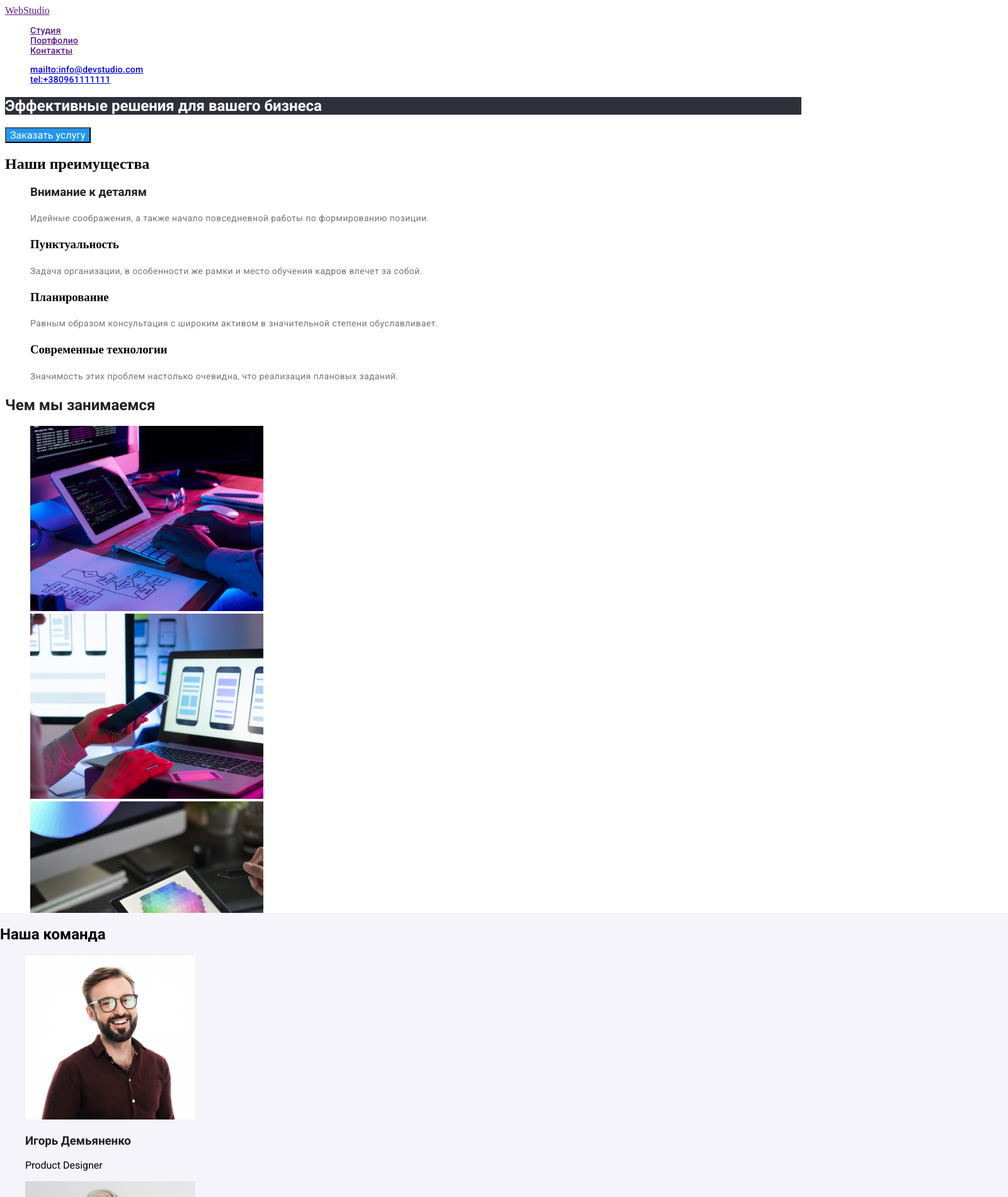
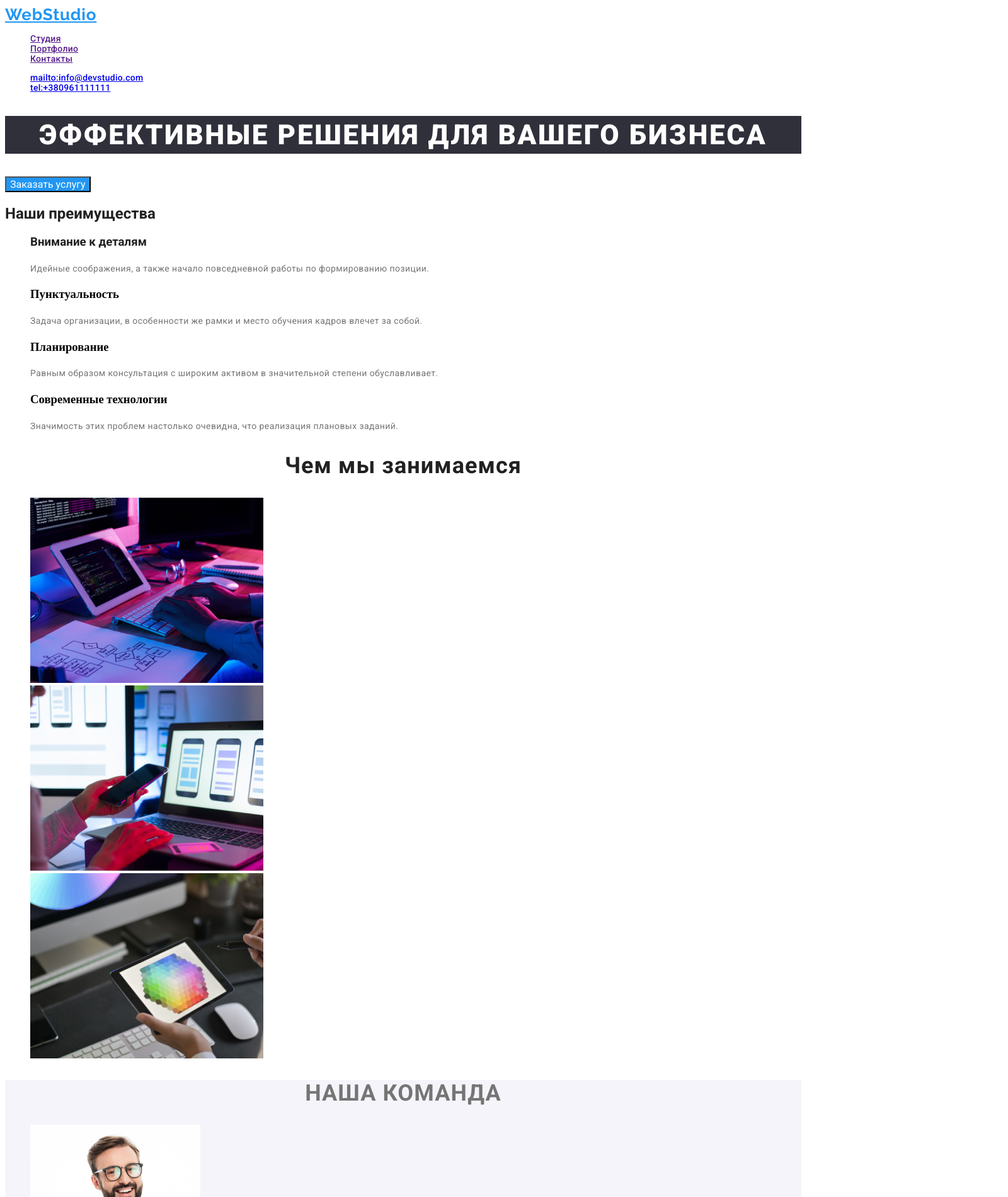
Before and after one commit to ArinaGirij/goit-markup-hw-02, a plain HTML site: page index.html in a window 1280 px wide. Shown: the top 1900 px of the page at 63% size, 1600 px wide, since content can reach past the window. Drawn offline with Linux system fonts and the light colour scheme.

Commit message:
added new linew

```diff
--- a/css/style.css
+++ b/css/style.css
@@ -13,8 +13,20 @@ ul {
   list-style: none;
 }
 /* Site nav index html*/
+
+.link {
+  color: #2196f3;
+  font-family: Raleway;
+  font-style: normal;
+  font-weight: bold;
+  font-size: 26px;
+  line-height: 31px;
+  /* identical to box height */
+
+  letter-spacing: 0.03em;
+}
 .site-nav {
-  color: var(--title-text-color);
+  color: #212121;
   font-family: "Roboto", sans-serif;
   font-weight: 500;
   font-size: 14px;
@@ -31,38 +43,68 @@ ul {
 }
 .hero-title {
   background-color: #2f303a;
+  color: #fff;
   font-family: "Roboto", sans-serif;
-  color: var(--accent-color);
+  font-weight: 900;
+  font-size: 44px;
+  line-height: 60px;
+  /* or 136% */
+
+  text-align: center;
+  letter-spacing: 0.06em;
+  text-transform: uppercase;
 }
 .section-title {
   font-family: "Roboto", sans-serif;
   color: var(--title-text-color);
+}
+
+.work-title {
+  color: var(--title-text-color);
+  font-family: "Roboto", sans-serif;
+  font-weight: bold;
+  font-size: 36px;
+  line-height: 42px;
+  text-align: center;
+  letter-spacing: 0.03em;
 }
 /* Feature-list */
 .feature-list .title {
   font-family: "Roboto", sans-serif;
   color: var(--title-text-color);
 }
+
 .text {
+  color: #757575;
   font-family: "Roboto", sans-serif;
-  color: var(--primary-text-color);
+  font-style: normal;
+  font-weight: normal;
   font-size: 14px;
   line-height: 24px;
   /* or 171% */
-
   letter-spacing: 0.03em;
 }
 
 .team {
   background-color: #f5f4fa;
-  position: absolute;
-  width: 1600px;
-  height: 648px;
-  left: 0px;
-  top: 1449px;
+  color: #212121;
   font-family: "Roboto", sans-serif;
+  font-weight: bold;
+  font-size: 14px;
+  line-height: 16px;
+  letter-spacing: 0.03em;
+  text-transform: uppercase;
 }
 
+.team-title {
+  color: #757575;
+  font-family: "Roboto", sans-serif;
+  font-weight: bold;
+  font-size: 36px;
+  line-height: 42px;
+  text-align: center;
+  letter-spacing: 0.03em;
+}
 /*Button*/
 .button {
   color: var(--accent-color);
@@ -74,6 +116,32 @@ ul {
   color: var(--accent-color);
 }
 /* Footer WebStudio */
+
+.footer {
+background-color: #2F303A;
+color: #fff;
+font-family: "Roboto", sans-serif;
+font-style: normal;
+Font size: 14px
+line-height: 24px;
+Line height: 146%;
+Align: Left;
+Vertical-align: Top;
+}
+
+
+
+.footer-title {
+  color: #2196f3;
+  font-family: Raleway;
+  font-style: normal;
+  font-weight: bold;
+  font-size: 26px;
+  line-height: 31px;
+  /* identical to box height */
+
+  letter-spacing: 0.03em;
+}
 /* Portfolio
   primary-text-color: #212121;
   secondary-text-color: #757575;
--- a/index.html
+++ b/index.html
@@ -16,7 +16,7 @@
   </head>
   <body>
     <header>
-      <a href="">WebStudio</a>
+      <a href="" class="link">WebStudio</a>
       <nav>
         <ul class="site-nav">
           <li><a href="">Студия</a></li>
@@ -37,7 +37,7 @@
         <button type="button" class="button primary">Заказать услугу</button>
       </section>
       <section class="section">
-        <h2 class="srction-title">Наши преимущества</h2>
+        <h2 class="section-title">Наши преимущества</h2>
         <ul class="feature-list">
           <li>
             <h3 class="title">Внимание к деталям</h3>
@@ -73,8 +73,8 @@
         </ul>
       </section>
 
-      <section class="">
-        <h2 class="section-title">Чем мы занимаемся</h2>
+      <section class="work">
+        <h2 class="work-title">Чем мы занимаемся</h2>
         <ul>
           <li>
             <img src="./images/img.jpg" alt="Чем мы занимаемся" width="370" />
@@ -117,8 +117,8 @@
         </ul>
       </section>
     </main>
-    <footer>
-      <a href="">WebStudio</a>
+    <footer class="footer">
+      <a href="" class="footer-title">WebStudio</a>
       <address>
         <ul>
           <li><a href="">г. Киев, пр-т Леси Украинки,26</a></li>
```
Also changed, not shown: portfolio.html (+4 -15 lines).
